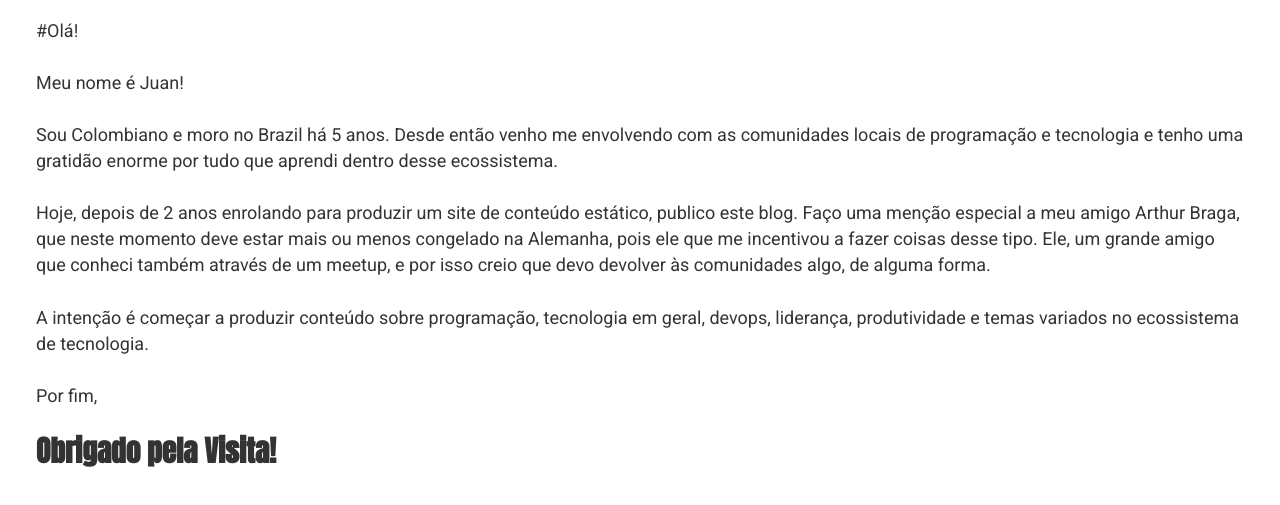
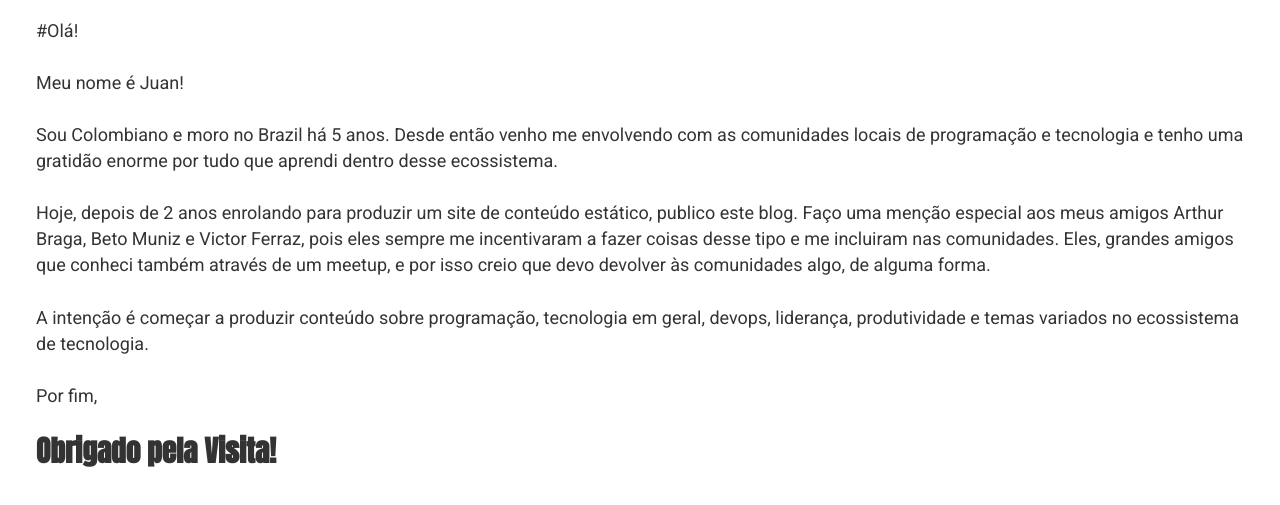
Before and after one commit to jprivillaso/juanrivillas, a Gatsby site: page /boas-vindas/ in a window 1280 px wide. Shown: the part 1089-1594 px from the top of the page. Built offline with nearby package versions, Linux system fonts and the light colour scheme; Gatsby itself is replaced by a stand-in of ours.

Commit message:
Updated post references

```diff
--- a/articles/boas-vindas/index.md
+++ b/articles/boas-vindas/index.md
@@ -11,7 +11,7 @@ Meu nome é Juan!
 
 Sou Colombiano e moro no Brazil há 5 anos. Desde então venho me envolvendo com as comunidades locais de programação e tecnologia e tenho uma gratidão enorme por tudo que aprendi dentro desse ecossistema.
 
-Hoje, depois de 2 anos enrolando para produzir um site de conteúdo estático, publico este blog. Faço uma menção especial a meu amigo Arthur Braga, que neste momento deve estar mais ou menos congelado na Alemanha, pois ele que me incentivou a fazer coisas desse tipo. Ele, um grande amigo que conheci também através de um meetup, e por isso creio que devo devolver às comunidades algo, de alguma forma.
+Hoje, depois de 2 anos enrolando para produzir um site de conteúdo estático, publico este blog. Faço uma menção especial aos meus amigos Arthur Braga, Beto Muniz e Victor Ferraz, pois eles sempre me incentivaram a fazer coisas desse tipo e me incluiram nas comunidades. Eles, grandes amigos que conheci também através de um meetup, e por isso creio que devo devolver às comunidades algo, de alguma forma.
 
 A intenção é começar a produzir conteúdo sobre programação, tecnologia em geral, devops, liderança, produtividade e temas variados no ecossistema de tecnologia.
 
```
